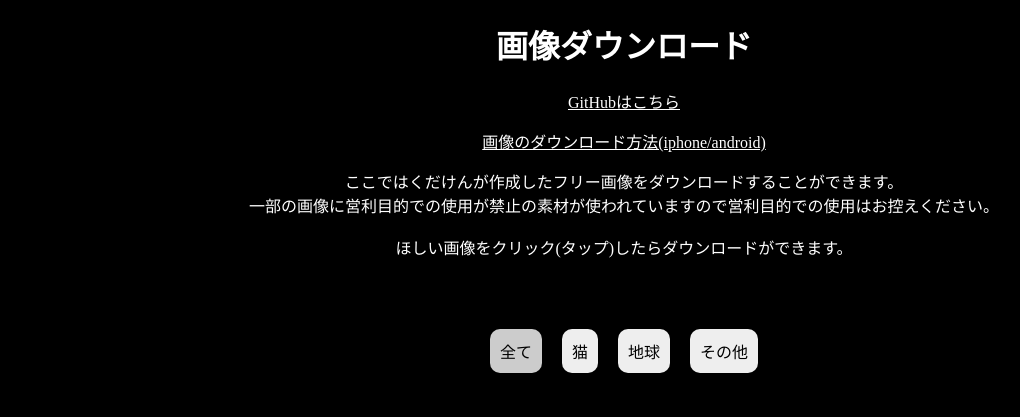
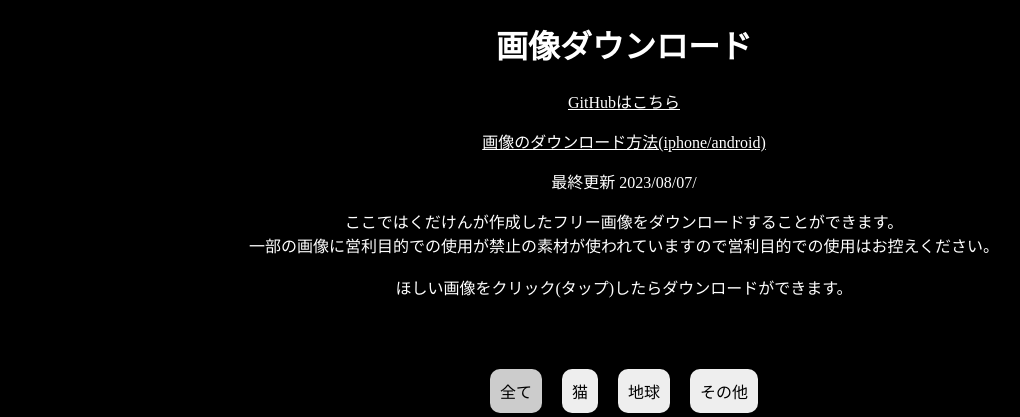
Before and after one commit to kudaken0/image-do, a plain HTML site: page index.html in a window 1280 px wide. Shown: the top 417 px of the page, without its empty margins (16-1036 px from the left). Drawn offline with nearby package versions, Linux system fonts and the light colour scheme; a script that the page names is missing.

Commit message:
2023/08/07/ updata

```diff
--- a/index.html
+++ b/index.html
@@ -11,6 +11,7 @@
     <h1 class="rollAnime">画像ダウンロード</h1>
     <a href="https://github.com/kudaken0/image-do/" style="color: white;"><p>GitHubはこちら</p></a>
     <a href="#" style="color: white;" id="redirectLink"><p>画像のダウンロード方法(iphone/android)</p></a>
+    <p>最終更新 2023/08/07/</p>
     <p>
         <span class="slide-in upAnime">
         <span class="slide-in_inner upAnimeInner">ここではくだけんが作成したフリー画像をダウンロードすることができます。</span>
```
